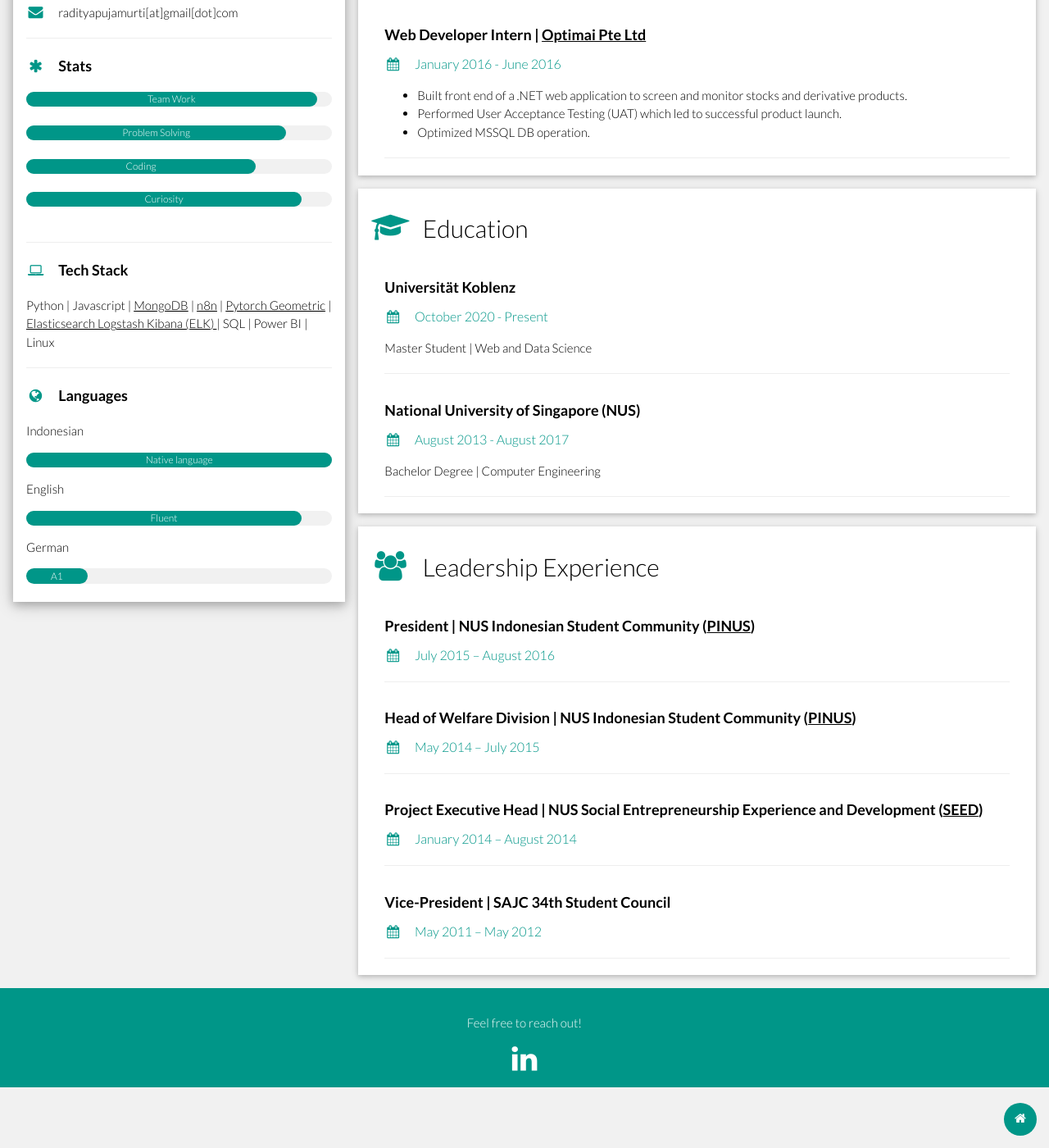
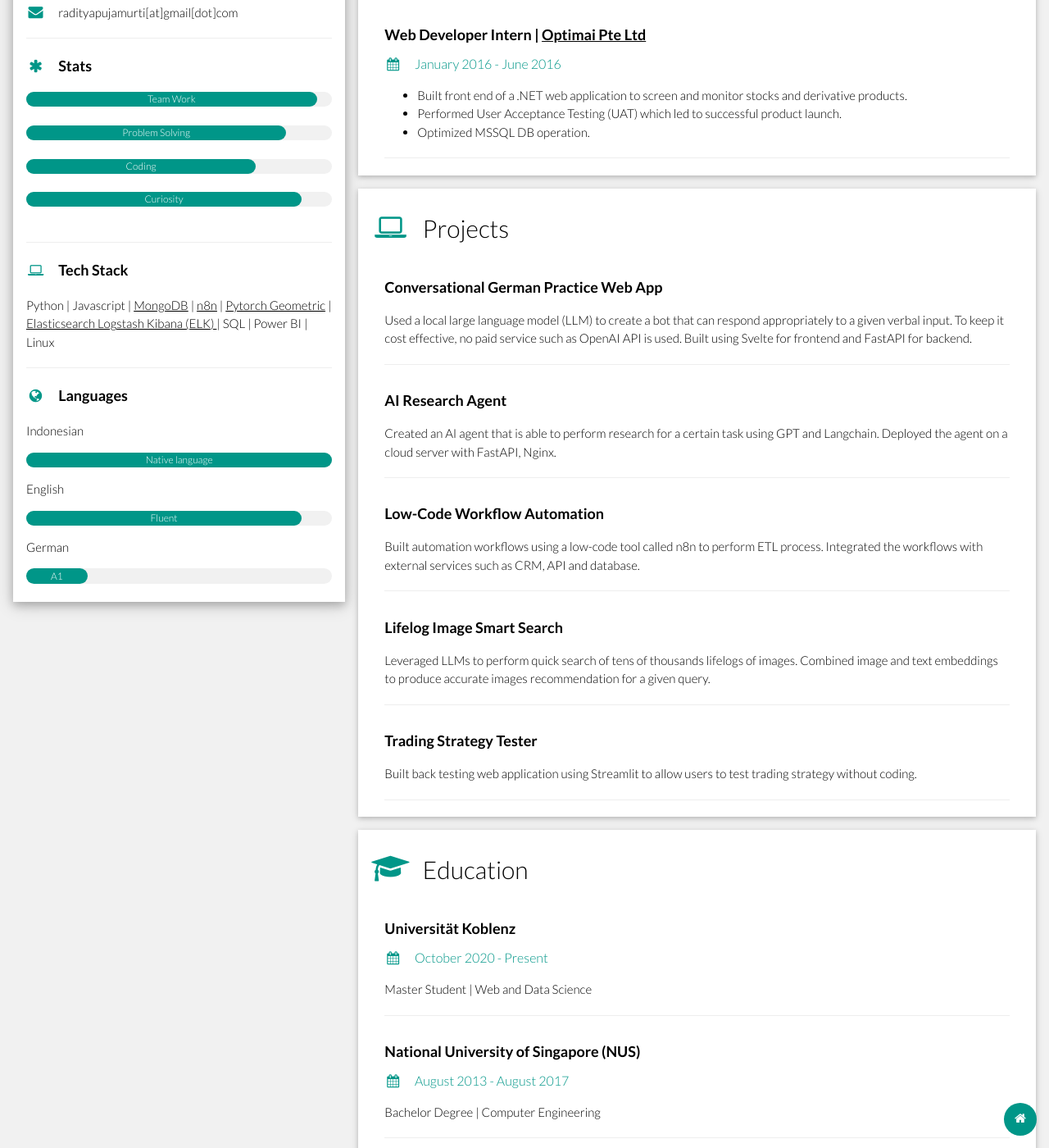
Before and after one commit to radityapujamurti/radityapujamurti.github.io, a Jekyll site: the page resume.html, which Jekyll copies as it is, in a window 1280 px wide and 1400 px high, scrolled down 574 px. Shown: the whole window at 82% size. Built offline with Jekyll 4.4.1, drawn with Linux system fonts in a browser that asks for light colours.

Commit message:
updated resume

```diff
--- a/resume.html
+++ b/resume.html
@@ -65,7 +65,8 @@
                         <img src="images/avatar.jpg" alt="MRP">
                         <div class="w3-container w3-white">
                             <h2>Made Raditya Pujamurti</h2>
-                            <h3 class="tagline">I help companies improve efficiency by deploying workflow automation, data processing and AI models
+                            <h3 class="tagline">I help companies improve efficiency by deploying workflow automation,
+                                data processing and AI models
                             </h3>
                         </div>
                     </div>
@@ -80,13 +81,16 @@
                         </p>
                         <hr>
 
-                        <p class="w3-large"><b><i class="fa fa-asterisk fa-fw w3-margin-right w3-text-teal"></i>Stats</b></p>
+                        <p class="w3-large"><b><i
+                                    class="fa fa-asterisk fa-fw w3-margin-right w3-text-teal"></i>Stats</b></p>
                         <div class="w3-light-grey w3-round-xlarge w3-small">
-                            <div class="w3-container w3-center w3-round-xlarge w3-teal" style="width:95%">Team Work</div>
+                            <div class="w3-container w3-center w3-round-xlarge w3-teal" style="width:95%">Team Work
+                            </div>
                         </div>
                         <br>
                         <div class="w3-light-grey w3-round-xlarge w3-small">
-                            <div class="w3-container w3-center w3-round-xlarge w3-teal" style="width:85%">Problem Solving</div>
+                            <div class="w3-container w3-center w3-round-xlarge w3-teal" style="width:85%">Problem
+                                Solving</div>
                         </div>
                         <br>
                         <div class="w3-light-grey w3-round-xlarge w3-small">
@@ -94,13 +98,19 @@
                         </div>
                         <br>
                         <div class="w3-light-grey w3-round-xlarge w3-small">
-                            <div class="w3-container w3-center w3-round-xlarge w3-teal" style="width:90%">Curiosity</div>
+                            <div class="w3-container w3-center w3-round-xlarge w3-teal" style="width:90%">Curiosity
+                            </div>
                         </div>
                         <br>
                         <hr>
 
-                        <p class="w3-large"><b><i class="fa fa-laptop fa-fw w3-margin-right w3-text-teal"></i>Tech Stack</b></p>
-                        <p>Python | Javascript | <a href="https://www.mongodb.com/" target='_blank'>MongoDB</a> | <a href="https://n8n.io/" target='_blank'>n8n</a> | <a href="https://pytorch-geometric.readthedocs.io/en/latest/" target='_blank'>Pytorch Geometric</a> | <a href="https://www.elastic.co/elastic-stack" target='_blank'>Elasticsearch Logstash Kibana (ELK) </a> | SQL | Power BI | Linux </p>
+                        <p class="w3-large"><b><i class="fa fa-laptop fa-fw w3-margin-right w3-text-teal"></i>Tech
+                                Stack</b></p>
+                        <p>Python | Javascript | <a href="https://www.mongodb.com/" target='_blank'>MongoDB</a> | <a
+                                href="https://n8n.io/" target='_blank'>n8n</a> | <a
+                                href="https://pytorch-geometric.readthedocs.io/en/latest/" target='_blank'>Pytorch
+                                Geometric</a> | <a href="https://www.elastic.co/elastic-stack"
+                                target='_blank'>Elasticsearch Logstash Kibana (ELK) </a> | SQL | Power BI | Linux </p>
                         <hr>
 
                         <p class="w3-large w3-text-theme"><b><i
@@ -135,27 +145,33 @@
                     <div class="w3-container">
                         <h5 class=""><b>Backend Werkstudent | <a href="https://www.alstincapital.de/"
                                     target='_blank'>Alstin Capital
-                                    </a> </b></h5>
-                        <h6 class="w3-text-teal"><i class="fa fa-calendar fa-fw w3-margin-right"></i>June 2022 - Present</h6>
+                                </a> </b></h5>
+                        <h6 class="w3-text-teal"><i class="fa fa-calendar fa-fw w3-margin-right"></i>June 2022 - Present
+                        </h6>
                         <ul>
-                            <li>Implemented automation workflows to automatically extract, filter and save startup data in a database.</li>
-                            <li>Created an AI research agent and deployed it as an API to enrich company's information.</li>
-                            <li>Created a plugin to improve efficiency by automatically syncing notes with a CRM platform.</li>
+                            <li>Implemented automation workflows to automatically extract, filter and save startup data
+                                in a database.</li>
+                            <li>Created an AI research agent and deployed it as an API to enrich company's information.
+                            </li>
+                            <li>Created a plugin to improve efficiency by automatically syncing notes with a CRM
+                                platform.</li>
                             <li>Generated weekly report by aggregating data from database to observe key metrics.</li>
                         </ul>
                         <hr>
                     </div>
                     <div class="w3-container">
-                        <h5 class=""><b>Database Administrator | <a href="https://www.garena.sg/"
-                                    target='_blank'>Garena
+                        <h5 class=""><b>Database Administrator | <a href="https://www.garena.sg/" target='_blank'>Garena
                                     Ltd</a> </b></h5>
                         <h6 class="w3-text-teal"><i class="fa fa-calendar fa-fw w3-margin-right"></i>July 2017 - August
                             2020</h6>
                         <ul>
                             <li>Managed hundreds of database (DB) instances in several ASEAN countries.</li>
-                            <li>Implemented encrypted remote backup systems to quickly recover from significant data loss.</li>
-                            <li>Set up comprehensive monitoring and alert systems to detect and prevent potential issues.</li>
-                            <li>Automated deployment and management of the DB servers to improve accuracy and minimize downtime.</li>
+                            <li>Implemented encrypted remote backup systems to quickly recover from significant data
+                                loss.</li>
+                            <li>Set up comprehensive monitoring and alert systems to detect and prevent potential
+                                issues.</li>
+                            <li>Automated deployment and management of the DB servers to improve accuracy and minimize
+                                downtime.</li>
                             <li>Planned and executed horizontal scaling based on the forecasted load.</li>
                             <li>Ensured any operations on DB side run smoothly to ensure best gaming experience for our
                                 users.</li>
@@ -169,10 +185,52 @@
                         <h6 class="w3-text-teal"><i class="fa fa-calendar fa-fw w3-margin-right"></i>January 2016 - June
                             2016</h6>
                         <ul>
-                            <li>Built front end of a .NET web application to screen and monitor stocks and derivative products.</li>
+                            <li>Built front end of a .NET web application to screen and monitor stocks and derivative
+                                products.</li>
                             <li>Performed User Acceptance Testing (UAT) which led to successful product launch.</li>
                             <li>Optimized MSSQL DB operation.</li>
                         </ul>
+                        <hr>
+                    </div>
+                </div>
+
+                <div class="w3-container w3-card w3-white w3-margin-bottom">
+                    <h2 class=" w3-padding-16"><i
+                            class="fa fa-laptop fa-fw w3-margin-right w3-xxlarge w3-text-teal"></i>Projects
+                    </h2>
+                    <div class="w3-container">
+                        <h5 class=""><b>Conversational German Practice Web App</b></h5>
+                        <p>Used a local large language model (LLM) to create a bot that can respond appropriately to a
+                            given verbal input. To keep it cost effective, no paid service such as OpenAI API is used.
+                            Built using Svelte for frontend and FastAPI for backend.
+                        </p>
+                        <hr>
+                    </div>
+                    <div class="w3-container">
+                        <h5 class=""><b>AI Research Agent</b></h5>
+                        <p>Created an AI agent that is able to perform research for a certain task using GPT and
+                            Langchain.
+                            Deployed the agent on a cloud server with FastAPI, Nginx.
+                        </p>
+                        <hr>
+                    </div>
+                    <div class="w3-container">
+                        <h5 class=""><b>Low-Code Workflow Automation</b></h5>
+                        <p>Built automation workflows using a low-code tool called n8n to perform ETL process.
+                            Integrated the workflows with external services such as CRM, API and database.
+                        </p>
+                        <hr>
+                    </div>
+                    <div class="w3-container">
+                        <h5 class=""><b>Lifelog Image Smart Search</b></h5>
+                        <p>Leveraged LLMs to perform quick search of tens of thousands lifelogs of images. Combined
+                            image and text embeddings to produce accurate images recommendation for a given query.</p>
+                        <hr>
+                    </div>
+                    <div class="w3-container">
+                        <h5 class=""><b>Trading Strategy Tester</b></h5>
+                        <p>Built back testing web application using Streamlit to allow users to test trading strategy
+                            without coding.</p>
                         <hr>
                     </div>
                 </div>
@@ -183,13 +241,15 @@
                     </h2>
                     <div class="w3-container">
                         <h5 class=""><b>Universität Koblenz</b></h5>
-                        <h6 class="w3-text-teal"><i class="fa fa-calendar fa-fw w3-margin-right"></i>October 2020 - Present</h6>
+                        <h6 class="w3-text-teal"><i class="fa fa-calendar fa-fw w3-margin-right"></i>October 2020 -
+                            Present</h6>
                         <p> Master Student | Web and Data Science</p>
                         <hr>
                     </div>
                     <div class="w3-container">
                         <h5 class=""><b>National University of Singapore (NUS)</b></h5>
-                        <h6 class="w3-text-teal"><i class="fa fa-calendar fa-fw w3-margin-right"></i>August 2013 - August 2017</h6>
+                        <h6 class="w3-text-teal"><i class="fa fa-calendar fa-fw w3-margin-right"></i>August 2013 -
+                            August 2017</h6>
                         <p>Bachelor Degree | Computer Engineering</p>
                         <hr>
                     </div>
@@ -200,8 +260,8 @@
                             class="fa fa-group fa-fw w3-margin-right w3-xxlarge w3-text-teal"></i>Leadership Experience
                     </h2>
                     <div class="w3-container">
-                        <h5 class=""><b>President | NUS Indonesian Student Community (<a
-                                    href="https://pinusonline.com/" target='_blank'>PINUS</a>)</b></h5>
+                        <h5 class=""><b>President | NUS Indonesian Student Community (<a href="https://pinusonline.com/"
+                                    target='_blank'>PINUS</a>)</b></h5>
                         <h6 class="w3-text-teal"><i class="fa fa-calendar fa-fw w3-margin-right"></i>July 2015 – August
                             2016</h6>
                         <hr>
```
